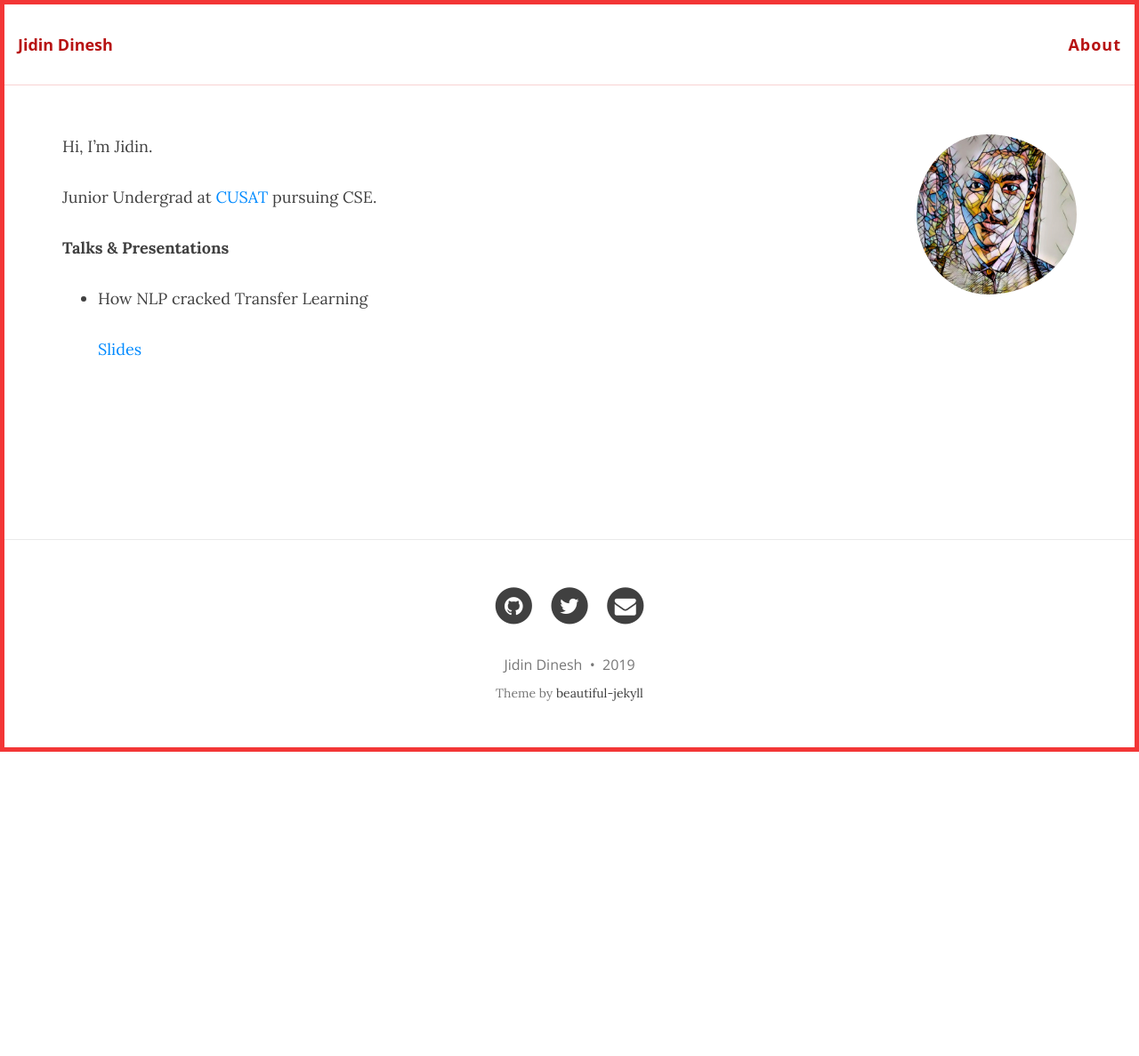
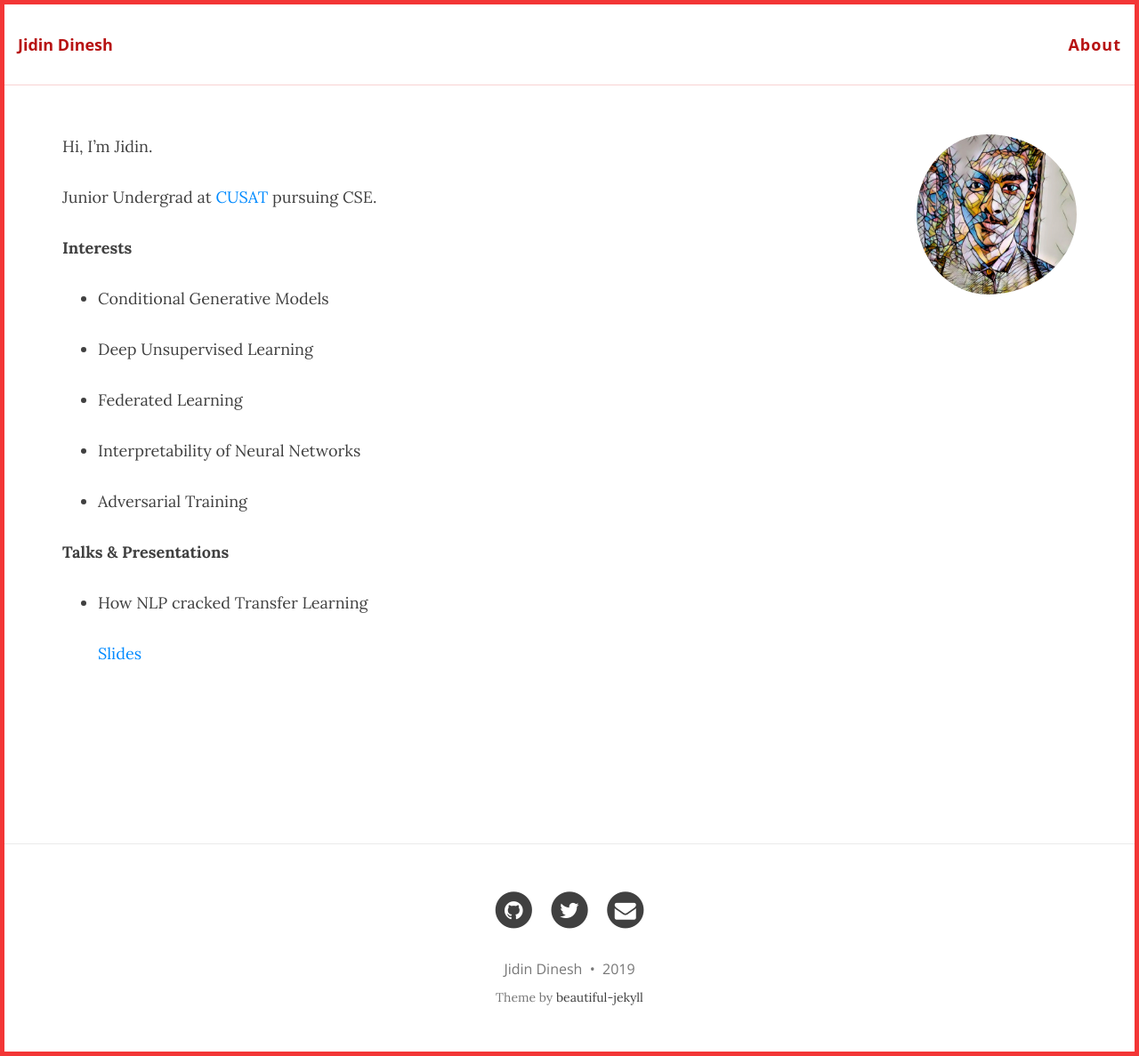
Before and after one commit to jidindinesh/jidindinesh.github.io, a Jekyll site: the page built from About.md, in a window 1280 px wide. Shown: the whole page at 89% size. Built offline with Jekyll 4.4.1, drawn with Linux system fonts in a browser that asks for light colours; nearby versions of some CDN libraries; our own code applies the rules of GitHub Pages for plain Markdown files; before the commit the page ends 900 px from its top, so only the background shows below that.

Commit message:
Revert "Update About.md"
This reverts commit 43ab03c4ea6710e2a61291a74daa1219debe563d.

```diff
--- a/About.md
+++ b/About.md
@@ -6,6 +6,18 @@ Hi, I'm Jidin.
 
 Junior Undergrad at [CUSAT](https://cusat.ac.in/) pursuing CSE.
 
+**Interests**
+
+* Conditional Generative Models
+
+* Deep Unsupervised Learning
+
+* Federated Learning
+
+* Interpretability of Neural Networks
+
+* Adversarial Training
+
 **Talks & Presentations**
 
 * How NLP cracked Transfer Learning
```
